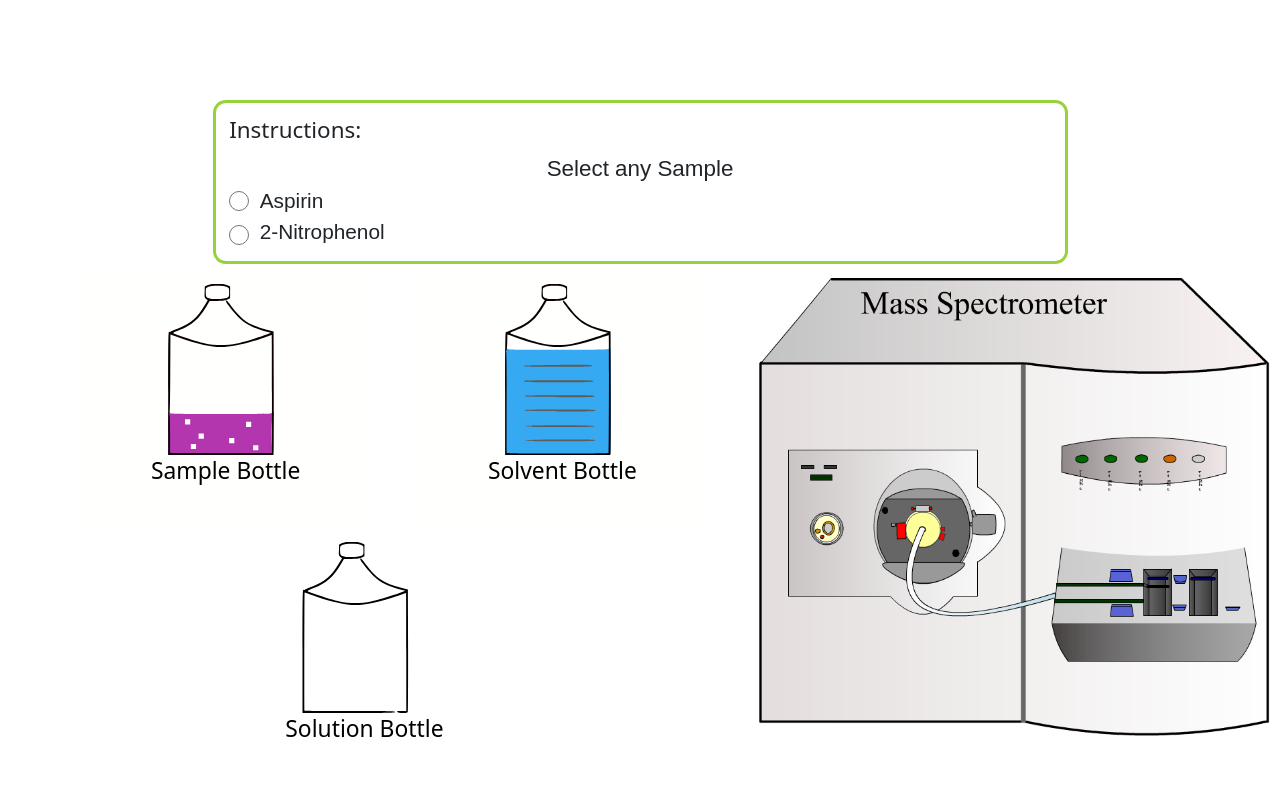
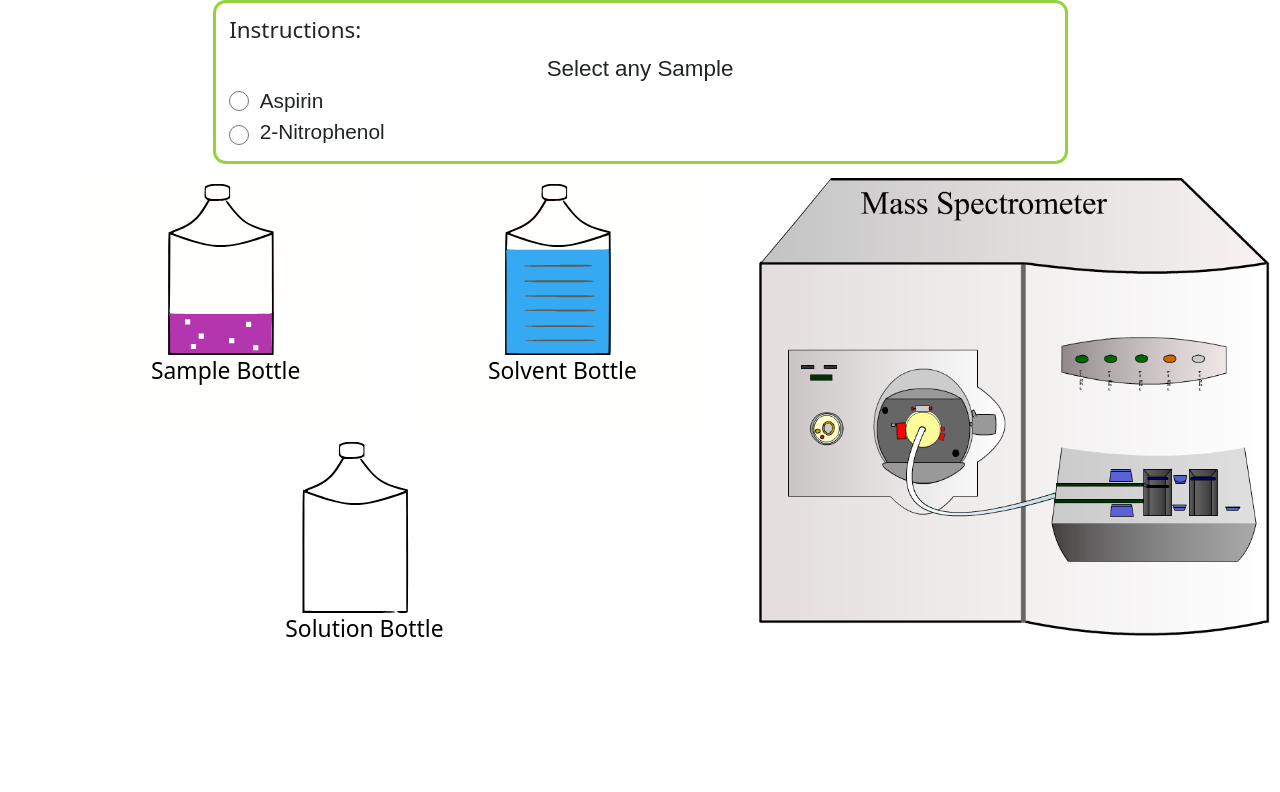
Before and after one commit to virtual-labs/exp-determination-molar-mass-iiith, a plain HTML site: page experiment/simulation/index.html in a window 1280 px wide. Shown: the top 792 px of the page. Drawn offline with nearby package versions, Linux system fonts and the light colour scheme; grey boxes are pictures that could not be loaded.

Commit message:
Restored version without margin or padding hardcoded

```diff
--- a/experiment/simulation/css/main.css
+++ b/experiment/simulation/css/main.css
@@ -2,10 +2,6 @@
   text-align: center;
   font-family: Arial, Helvetica, sans-serif;
   font-size: 1.4vw;
-}
-
-.observations-instructions-box {
-  padding-top: 100px;
 }
 
 .instructions-box {
--- a/experiment/simulation/js/main.js
+++ b/experiment/simulation/js/main.js
@@ -1,5 +1,4 @@
 "use strict";
-console.log("Change padding refleceted");
 let overallIteration = 0;
 let startAnimation = async () => {
   const line = document.getElementById("half-grad");
```
